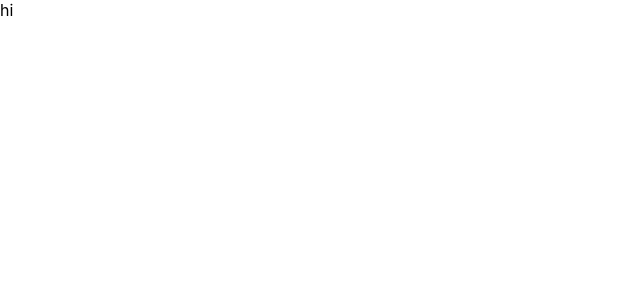
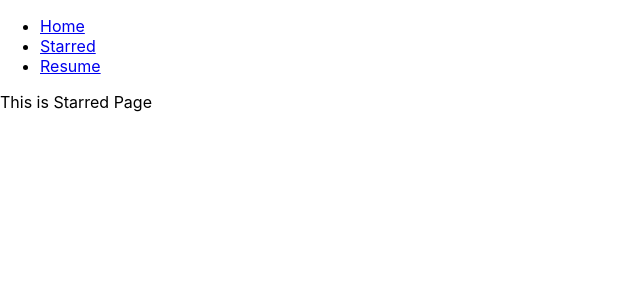
Before and after one commit to NaveenGali11/Box-Office, a React (Create React App) app: page /starred in a window 1280 px wide. Shown: the top 300 px of the page, without its empty margins (0-640 px from the left). Built offline with nearby package versions, Linux system fonts and the light colour scheme.

Commit message:
Created Page Components and also enabled navigation between pages

```diff
--- a/package.json
+++ b/package.json
@@ -8,6 +8,8 @@
     "@testing-library/user-event": "^12.8.3",
     "react": "^17.0.2",
     "react-dom": "^17.0.2",
+    "react-router": "^5.2.0",
+    "react-router-dom": "^5.2.0",
     "react-scripts": "4.0.3",
     "web-vitals": "^1.1.2"
   },
--- a/src/App.js
+++ b/src/App.js
@@ -1,7 +1,29 @@
-import React from "react";
+import React from 'react';
+import { Switch, Route } from 'react-router-dom';
+import Navs from './components/Navs';
+import Home from './pages/Home';
+import Resume from './pages/Resume';
+import Starred from './pages/Starred';
 
 function App() {
-  return <div>hi</div>;
+  return (
+    <div>
+      <Navs />
+      <Switch>
+        <Route exact path="/">
+          <Home />
+        </Route>
+        <Route exact path="/starred">
+          <Starred />
+        </Route>
+        <Route exact path="/Resume">
+          <Resume />
+        </Route>
+
+        <Route>This is 404 Page Go Away from here</Route>
+      </Switch>
+    </div>
+  );
 }
 
 export default App;
--- /dev/null
+++ b/src/components/Navs.js
@@ -0,0 +1,23 @@
+import React from 'react';
+import { Link } from 'react-router-dom';
+
+const LINKS = [
+  { to: '/', text: 'Home' },
+  { to: '/Starred', text: 'Starred' },
+  { to: '/Resume', text: 'Resume' },
+];
+
+function Navs() {
+  return (
+    <div>
+      <ul>
+        {LINKS.map(item => (
+          <li key={item.to}>
+            <Link to={item.to}>{item.text}</Link>
+          </li>
+        ))}
+      </ul>
+    </div>
+  );
+}
+export default Navs;
--- a/src/index.js
+++ b/src/index.js
@@ -1,13 +1,15 @@
-import React from "react";
-import ReactDOM from "react-dom";
-import "./index.css";
-import App from "./App";
-import reportWebVitals from "./reportWebVitals";
+import React from 'react';
+import ReactDOM from 'react-dom';
+import { BrowserRouter } from 'react-router-dom';
+import './index.css';
+import App from './App';
+import reportWebVitals from './reportWebVitals';
 
 ReactDOM.render(
-  <App />,
-
-  document.getElementById("root")
+  <BrowserRouter>
+    <App />
+  </BrowserRouter>,
+  document.getElementById('root')
 );
 
 // If you want to start measuring performance in your app, pass a function
--- /dev/null
+++ b/src/pages/Home.js
@@ -0,0 +1,7 @@
+import React from 'react';
+
+function Home() {
+  return <div>This is Home Page</div>;
+}
+
+export default Home;
--- /dev/null
+++ b/src/pages/Resume.js
@@ -0,0 +1,7 @@
+import React from 'react';
+
+function Resume() {
+  return <div>This is Resume Page</div>;
+}
+
+export default Resume;
--- /dev/null
+++ b/src/pages/Starred.js
@@ -0,0 +1,7 @@
+import React from 'react';
+
+function Starred() {
+  return <div>This is Starred Page</div>;
+}
+
+export default Starred;
```
Also changed, not shown: 1 other file (tests, documents, lock files or other folders).
